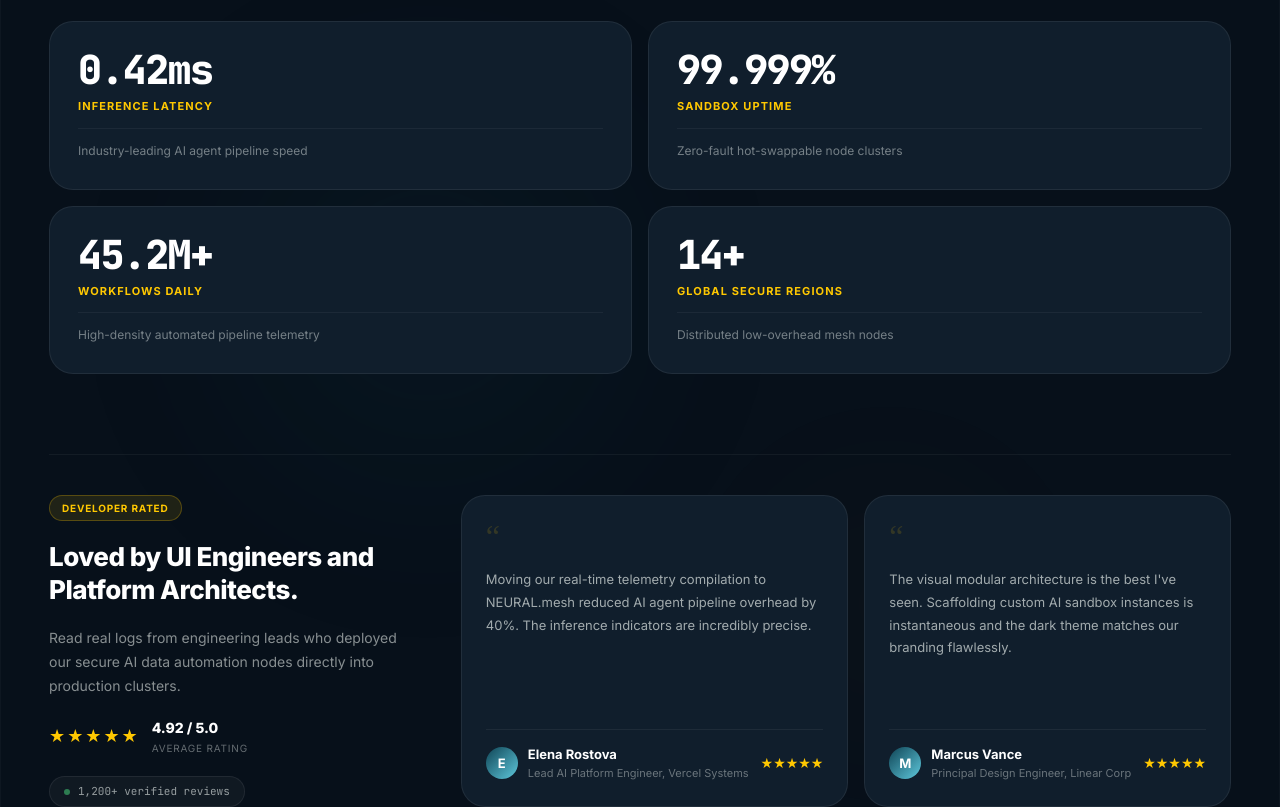
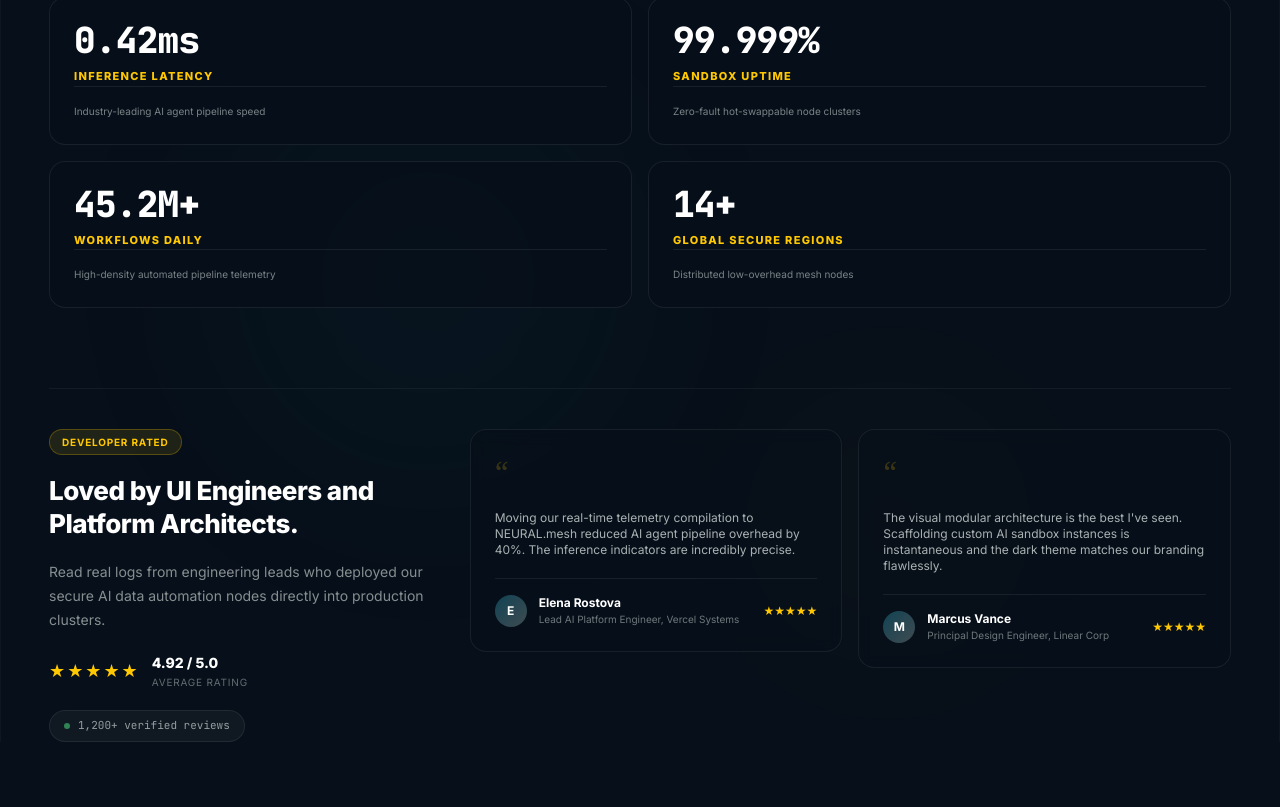
Before and after one commit to JakkulaVeerababu/AI-driven-data-automation-platform, a Next.js app: page / in a window 1280 px wide. Shown: the part 1054-1861 px from the top of the page. Built offline with nearby package versions, Linux system fonts and the light colour scheme.

Commit message:
refactor(ui): clean up duplicate stat and testimonial cards with shared components, adjust bento grid height and section paddings

```diff
--- a/src/app/globals.css
+++ b/src/app/globals.css
@@ -419,8 +419,13 @@
 .nm-section {
   position: relative;
   overflow: hidden;
-  padding: 112px 0;
+  padding: 64px 0;
   border-top: 1px solid var(--border);
+}
+@media (min-width: 768px) {
+  .nm-section {
+    padding: 88px 0;
+  }
 }
 
 /* ─── Grid Backgrounds ───────────────────────────────────── */
--- a/src/components/sections/SocialProof.tsx
+++ b/src/components/sections/SocialProof.tsx
@@ -2,6 +2,8 @@
 
 import Image from "next/image";
 import ScrollReveal from "../shared/ScrollReveal";
+import StatisticCard from "../shared/StatisticCard";
+import TestimonialCard from "../shared/TestimonialCard";
 
 const STATS = [
   { value: "0.42ms",  label: "Inference Latency",     sub: "Industry-leading AI agent pipeline speed" },
@@ -74,14 +76,11 @@
           <div className="stats-grid" style={{ display: "contents" }}>
             {STATS.map((s, i) => (
               <ScrollReveal key={i} delay={i * 70}>
-                <div className="nm-card" style={{ padding: "28px", height: "100%" }}
-                  onMouseEnter={e => { (e.currentTarget as HTMLElement).style.boxShadow = "0 0 30px rgba(255,200,1,0.06), var(--shadow-md)"; }}
-                  onMouseLeave={e => { (e.currentTarget as HTMLElement).style.boxShadow = ""; }}
-                >
-                  <div className="nm-stat-value" style={{ marginBottom: "8px" }}>{s.value}</div>
-                  <div style={{ fontSize: "11px", fontWeight: 700, color: "#FFC801", textTransform: "uppercase", letterSpacing: "0.1em", marginBottom: "12px" }}>{s.label}</div>
-                  <p style={{ fontSize: "12px", color: "rgba(240,246,243,0.45)", lineHeight: 1.65, paddingTop: "12px", borderTop: "1px solid rgba(255,255,255,0.05)" }}>{s.sub}</p>
-                </div>
+                <StatisticCard
+                  value={s.value}
+                  label={s.label}
+                  sublabel={s.sub}
+                />
               </ScrollReveal>
             ))}
           </div>
@@ -122,25 +121,14 @@
               <style>{`@media(min-width:640px){.testi-cards{grid-template-columns:repeat(2,1fr)!important}}`}</style>
               <div className="testi-cards" style={{ display: "grid", gridTemplateColumns: "1fr", gap: "16px" }}>
                 {TESTIMONIALS.map((t, i) => (
-                  <ScrollReveal key={i} delay={i * 120}>
-                    <div className="nm-card" style={{ padding: "24px", display: "flex", flexDirection: "column", gap: "16px", height: "100%" }}>
-                      <div style={{ fontSize: "32px", color: "rgba(255,200,1,0.15)", fontFamily: "serif", lineHeight: 1, userSelect: "none" }}>&ldquo;</div>
-                      <blockquote style={{ fontSize: "13px", color: "rgba(240,246,243,0.65)", lineHeight: 1.75, flex: 1 }}>
-                        {t.quote}
-                      </blockquote>
-                      <div style={{ display: "flex", alignItems: "center", justifyContent: "space-between", borderTop: "1px solid rgba(255,255,255,0.06)", paddingTop: "14px", gap: "12px" }}>
-                        <div style={{ display: "flex", alignItems: "center", gap: "10px", minWidth: 0 }}>
-                          <div style={{ width: "32px", height: "32px", borderRadius: "50%", background: "linear-gradient(135deg, #0F4455, #5EC8DC)", flexShrink: 0, display: "flex", alignItems: "center", justifyContent: "center", fontSize: "13px", fontWeight: 700, color: "#fff" }}>
-                            {t.author[0]}
-                          </div>
-                          <div style={{ minWidth: 0 }}>
-                            <div style={{ fontSize: "13px", fontWeight: 700, color: "#fff", overflow: "hidden", textOverflow: "ellipsis", whiteSpace: "nowrap" }}>{t.author}</div>
-                            <div style={{ fontSize: "11px", color: "rgba(240,246,243,0.4)", overflow: "hidden", textOverflow: "ellipsis", whiteSpace: "nowrap" }}>{t.role}, {t.company}</div>
-                          </div>
-                        </div>
-                        <div style={{ fontSize: "14px", color: "#FFC801", flexShrink: 0 }}>{"★".repeat(t.rating)}</div>
-                      </div>
-                    </div>
+                  <ScrollReveal key={i} delay={i * 120} style={{ height: "100%" }}>
+                    <TestimonialCard
+                      quote={t.quote}
+                      author={t.author}
+                      role={t.role}
+                      company={t.company}
+                      rating={t.rating}
+                    />
                   </ScrollReveal>
                 ))}
               </div>
--- a/src/components/sections/features/BentoGrid.tsx
+++ b/src/components/sections/features/BentoGrid.tsx
@@ -88,15 +88,15 @@
           gap: 24px !important;
         }
 
-        .bento-card-0 { grid-column: span 1; grid-row: span 2; }
+        .bento-card-0 { grid-column: span 1; }
         .bento-card-1 { grid-column: span 1; }
-        .bento-card-2 { grid-row: span 2; }
+        .bento-card-2 { grid-column: span 1; }
         .bento-card-3 { grid-column: span 1; }
 
         @media (min-width: 640px) {
           .bento-grid {
             grid-template-columns: repeat(2, 1fr) !important;
-            grid-auto-rows: 290px !important;
+            grid-auto-rows: 320px !important;
           }
           .bento-card-0 { grid-column: span 2 !important; }
           .bento-card-3 { grid-column: span 2 !important; }
```
Also changed, not shown: 1 other file (tests, documents, lock files or other folders).
